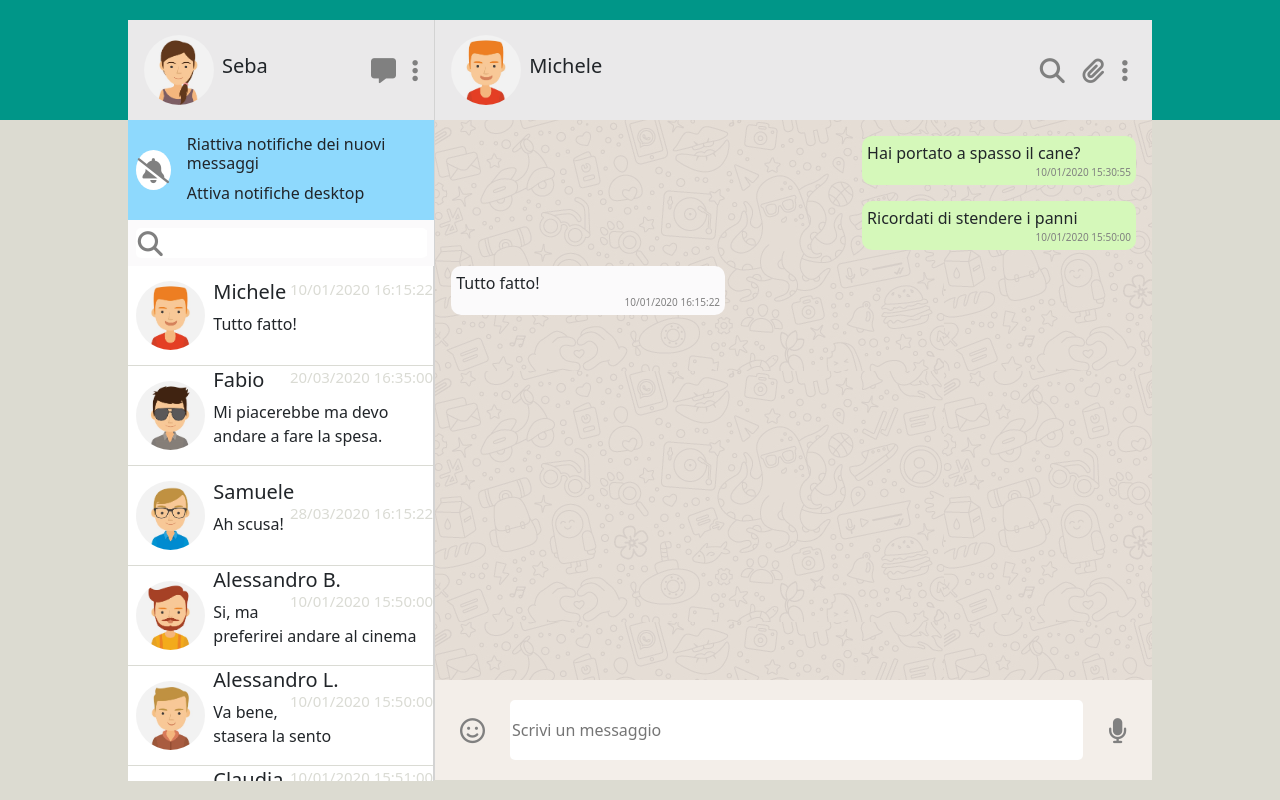
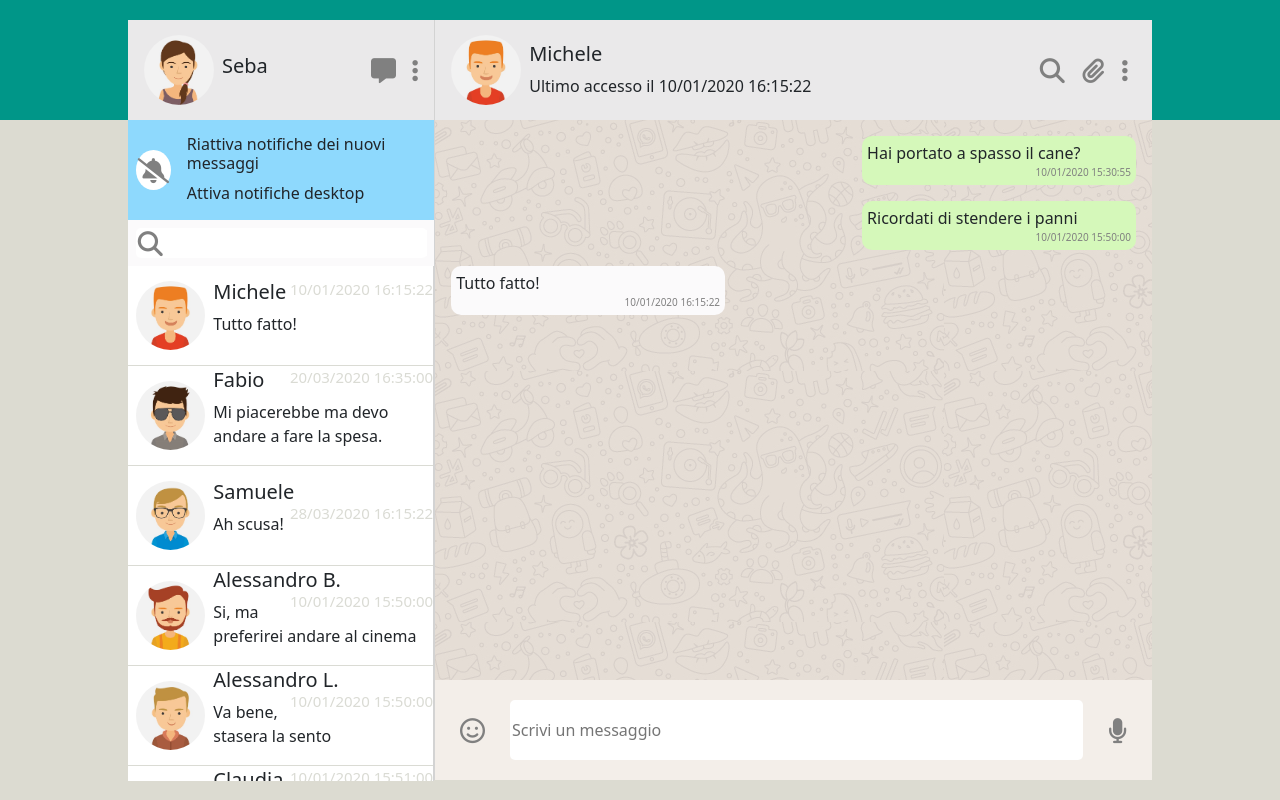
Before and after one commit to SebastianoMV/vue-boolzapp, a plain HTML site: page index.html in a window 1280 px wide. Drawn offline with nearby package versions, Linux system fonts and the light colour scheme.

Commit message:
ultimo accesso

```diff
--- a/index.html
+++ b/index.html
@@ -42,8 +42,10 @@
           <div class="h-100 d-flex justify-content-between align-items-center px-2">
             <div class="h-100 d-flex justify-content-between align-items-center">
              <img :src="`img/avatar${users[counterActiveUser].avatar}.jpg`" alt="avatar user" class="mx-2">
-              <h5>{{users[counterActiveUser].name}}</h5>
-
+             <div>
+                <h5>{{users[counterActiveUser].name}}</h5>
+                <div>Ultimo accesso il {{users[counterActiveUser].messages[users[counterActiveUser].messages.length-1].date}} </div>
+             </div>
             </div>
             <div class="h-100 d-flex align-items-center justify-content-end px-2">
               <i class="fa-solid fa-magnifying-glass mx-2"></i>
```
